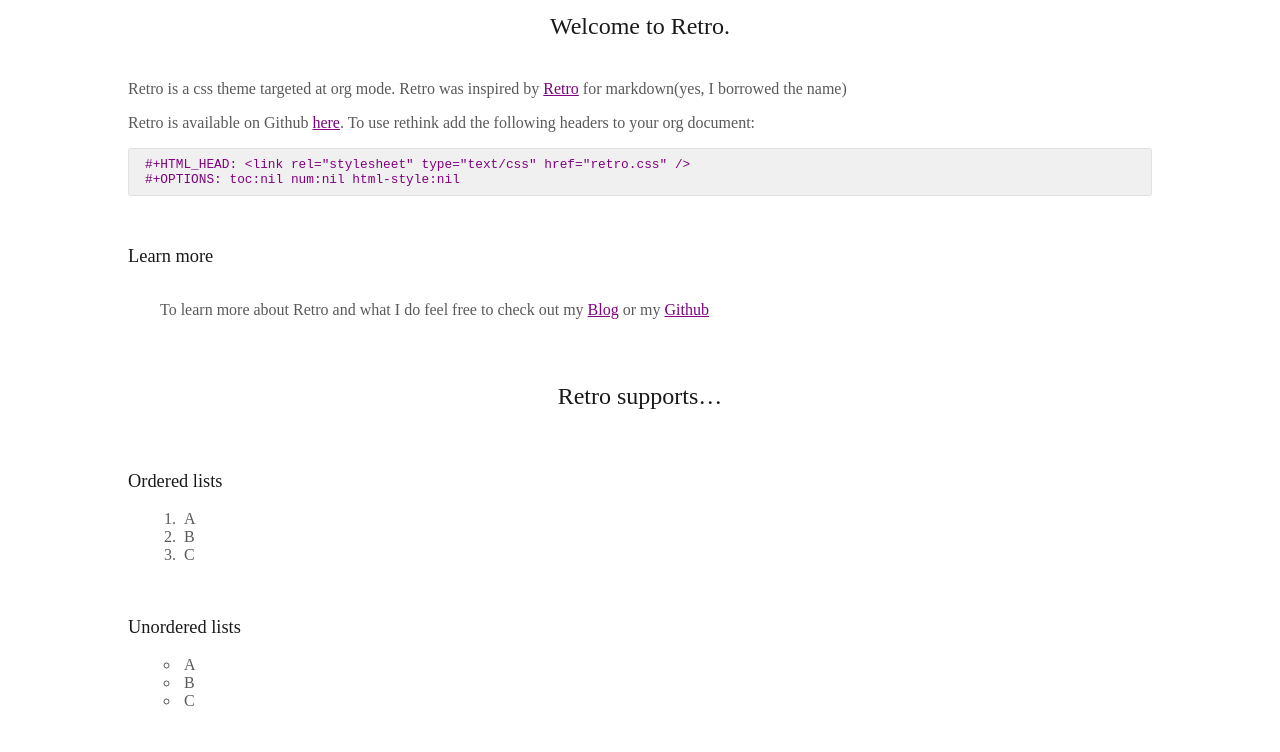
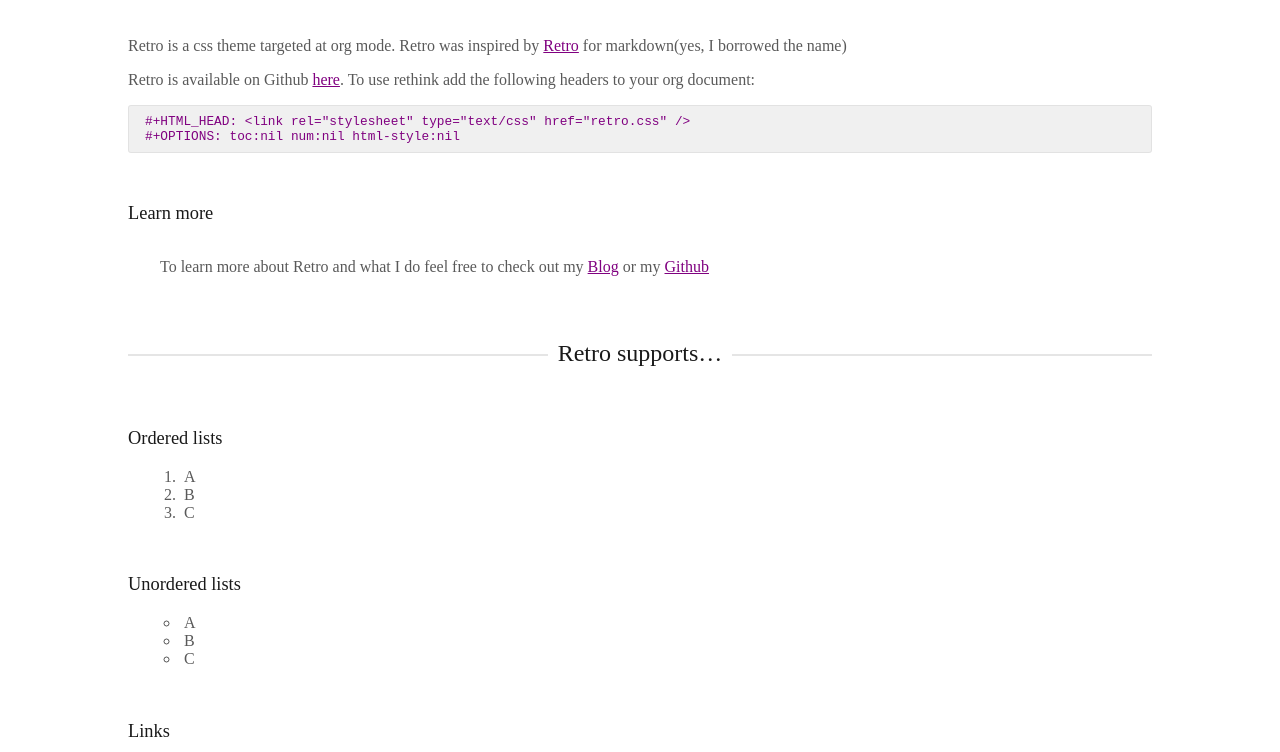
Before and after one commit to jessekelly881/PrettyMarkedDown, a website built with Parcel: page src/index.html in a window 1280 px wide. Shown: the part 205-957 px from the top of the page. Built offline with nearby package versions, Linux system fonts and the light colour scheme.

Commit message:
feat: added lineHeader mixin

```diff
--- a/src/themes/common/layouts/basic.scss
+++ b/src/themes/common/layouts/basic.scss
@@ -1,3 +1,6 @@
+@import '../mixins/all';
+@include lineHeader;
+
 html, body{
     padding: 0;
     margin: 0;
@@ -17,6 +20,10 @@
         margin-left: 2rem;
     }
 
+    h2 { // the centered header
+        margin: 2em 10vw 1em 10vw;
+    }
+
 }
 
 @media only screen and (max-width: 750px) /* Small screens */
@@ -29,6 +36,10 @@
     .outline-text-2, #table-of-contents{
         padding: 0vh 5vw;
     }
+
+    h2 { // the centered header
+        margin: 2em 5vw 1em 5vw;
+    }
 }
 
 
@@ -36,7 +47,7 @@
    padding: 2vh 5vw;
 }
 
-h1, h2, h3, h4, h5, h6, table {
+h3, h4, h5, h6, table {
     margin: 2em 0em 1em 0em;
 }
 
--- /dev/null
+++ b/src/themes/common/mixins/all.scss
@@ -0,0 +1,28 @@
+@mixin lineHeader() {
+
+    h2 {
+        position: relative;
+        z-index: 1;
+        overflow: hidden;
+        text-align: center;
+    }
+    h2:before, h2:after {
+        position: absolute;
+        top: 51%;
+        overflow: hidden;
+        width: 50%;
+        height: 2px;
+        -webkit-font-smoothing: antialiased;
+        content: '\a0';
+        background-color: rgba(0, 0, 0, 0.10);
+
+    }
+    h2:before {
+        margin-left: calc(-50% - 10px);
+    }
+
+    h2:after {
+        margin-left: calc(10px);
+    }
+
+}
--- a/src/themes/retro.scss
+++ b/src/themes/retro.scss
@@ -1,5 +1,3 @@
 // layout
 @import 'common/layouts/basic';
 @import 'common/components/all';
-
-@import url("https://fonts.googleapis.com/css?family=Source+Sans+Pro:300,400,500,600");
```
Also changed, not shown: src/themes/elpunto.scss (added, +12 -0 lines).
